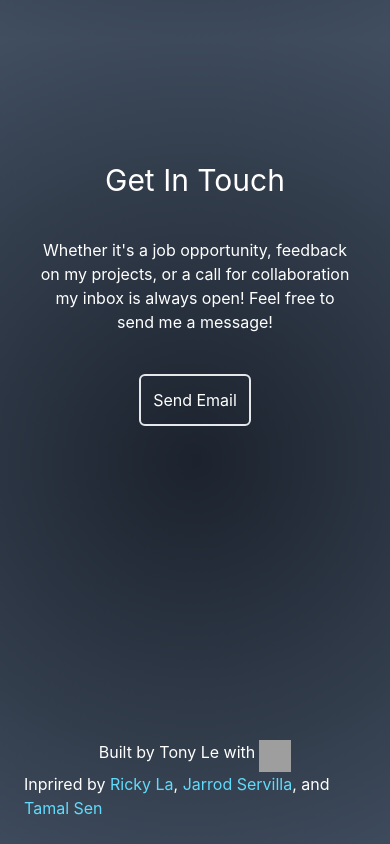
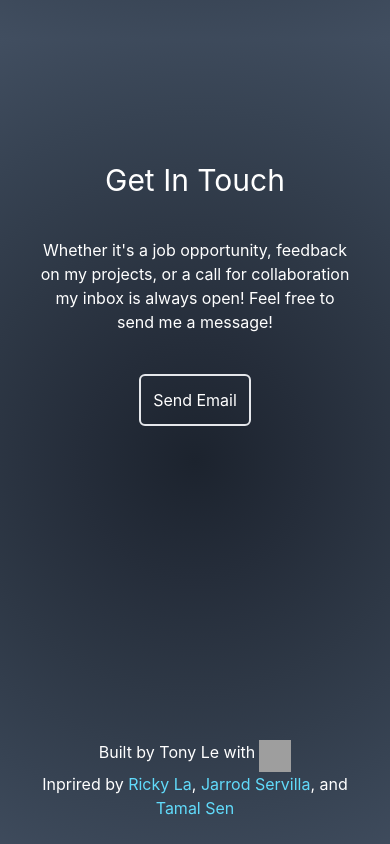
Before and after one commit to BarrenVoid/portfolio, a React (Create React App) app: page / in a window 390 px wide. Shown: the part 3337-4181 px from the top of the page. Built offline with nearby package versions, Linux system fonts and the light colour scheme; grey boxes are pictures that could not be loaded.

Commit message:
update footer mobile view

```diff
--- a/src/components/footer.jsx
+++ b/src/components/footer.jsx
@@ -8,7 +8,7 @@ const Footer = () => {
           <img className="w-8 h-8 ml-1" alt="react icon" src="https://cdn.jsdelivr.net/gh/devicons/devicon/icons/react/react-original-wordmark.svg" />
         </p>
 
-        <p>
+        <p className="text-center">
           Inprired by
           <a className="text-[#61DBFB]" href="https://rickyla.ca/"> Ricky La</a>,
           <a className="text-[#61DBFB]" href="https://www.jarrodservilla.com/"> Jarrod Servilla</a>, and
```
